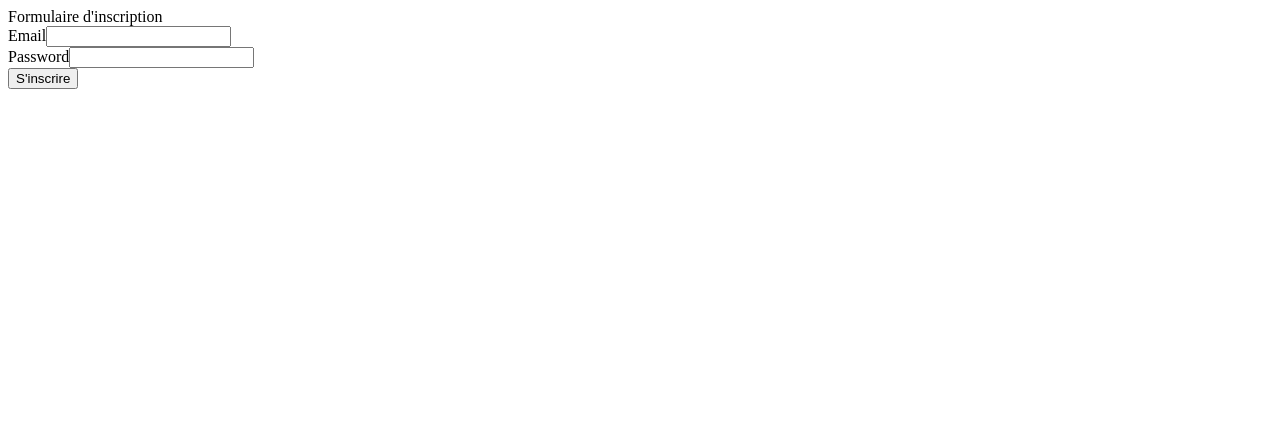
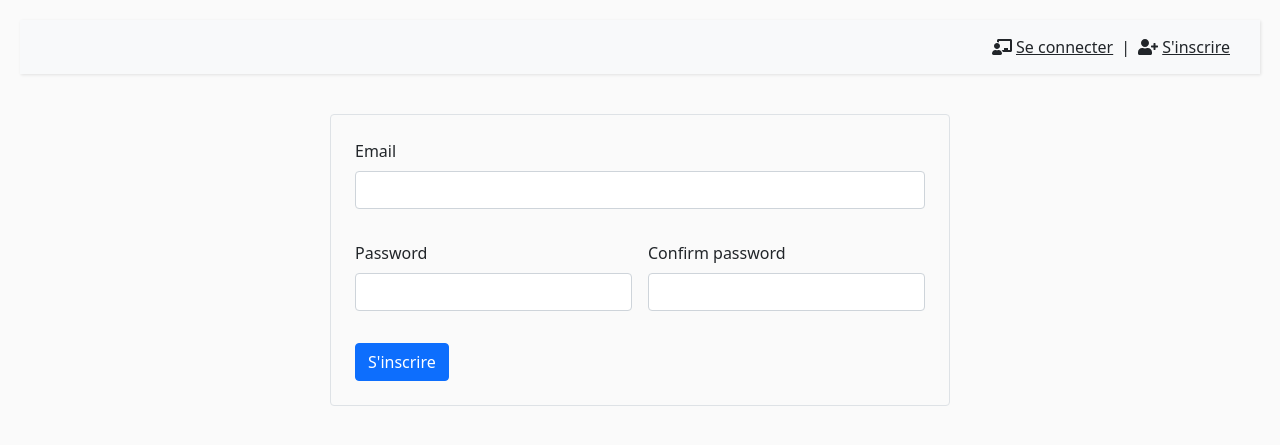
Before and after one commit to AsmaaZd/gestionRH, a Symfony app: template templates/user/inscription.html.twig in a window 1280 px wide. Shown: the top 445 px of the page. Run offline with Twig, Linux system fonts and the light colour scheme; the template is opened without the code that fills it, so the values that code supplies are empty; form fields are guessed from the names that the template uses; some libraries are stand-ins or nearby versions.

Commit message:
twig authentication + password confirmation

```diff
--- a/templates/base.html.twig
+++ b/templates/base.html.twig
@@ -3,7 +3,7 @@
 	<head>
 		<meta charset="UTF-8">
 		<title>
-			{% block title %}Welcome!
+			{% block title %}Accueil
 			{% endblock %}
 		</title>
 		<!-- Bootstrap CSS CDN -->
@@ -88,8 +88,7 @@
 			<div id="content">
 
 				<nav class="navbar navbar-expand-lg navbar-light bg-light">
-					<div
-						class="container-fluid">
+					<div class="container-fluid" >
 
 						{# <button type="button" id="sidebarCollapse" class="btn btn-info">
 													<i class="fas fa-align-left"></i>
@@ -100,7 +99,19 @@
 												</button> #}
 
 						<div class="collapse navbar-collapse" id="navbarSupportedContent">
-							<ul class="nav navbar-nav ml-auto"></ul>
+							<ul class="nav navbar-nav ml-auto  d-flex justify-content-end" style='width:100%'>
+							{% if not app.user %}
+								<li class="mx-2">
+									<a href="{{ path('user_connexion') }}"><i class="fas fa-chalkboard-teacher"></i> <u>Se connecter</u></a>
+								</li>
+								|
+								<li class="mx-2">
+									<a href="{{ path('user_inscription') }}"><i class="fas fa-user-plus"></i> <u>S'inscrire</u></a>
+								</li>
+							{% else %}
+								<li class="mx-2"><a href="{{ path('logout') }}"><u>Déconnexion</u></a></li>
+							{% endif %}
+							</ul>
 						</div>
 					</div>
 				</nav>
--- a/templates/user/inscription.html.twig
+++ b/templates/user/inscription.html.twig
@@ -1,34 +1,26 @@
-<!DOCTYPE html>
-<html lang="en">
-<head>
-    <meta charset="UTF-8">
-    <meta http-equiv="X-UA-Compatible" content="IE=edge">
-    <meta name="viewport" content="width=device-width, initial-scale=1.0">
-    <title>Inscription</title>
-</head>
-<body>
-Formulaire d'inscription
+{% extends 'base.html.twig' %}
 
-<div class="col-md-6 mx-auto">
-{{ form_start(formUser) }}
+{% block title %}Formulaire d'inscription
+{% endblock %}
 
-                {{ form_row(formUser.email) }}
+{% block body %}
 
-                {{ form_row(formUser.password)}}
-
-
-            {# <button type="submit" class="btn btn-success mt-3">Ajouter</button> #}
-
-
-
-        <input type="submit" value="S'inscrire" class="btn btn-success mt-3">
-
-
-    {{ form_end(formUser) }}
-
-</div>
-
-
-
-</body>
-</html>
+	<div class="col-md-6 mx-auto p-4 border rounded">
+		{{ form_start(formUser) }}
+		<div class="row g-3">
+			<div class="col-12">
+				{{ form_row(formUser.email) }}
+			</div>
+			<div class="col-md-6">
+				{{ form_row(formUser.password)}}
+			</div>
+			<div class="col-md-6">
+				{{ form_row(formUser.confirm_password)}}
+			</div>
+			<div class="col-12">
+				<button type="submit" class="btn btn-primary">S'inscrire</button>
+			</div>
+		</div>
+		{{ form_end(formUser) }}
+	</div>
+{% endblock %}
```
Also changed, not shown: src/Entity/User.php (+12 -0 lines), src/Form/UserType.php (+15 -2 lines), templates/user/connexion.html.twig (+6 -13 lines).
